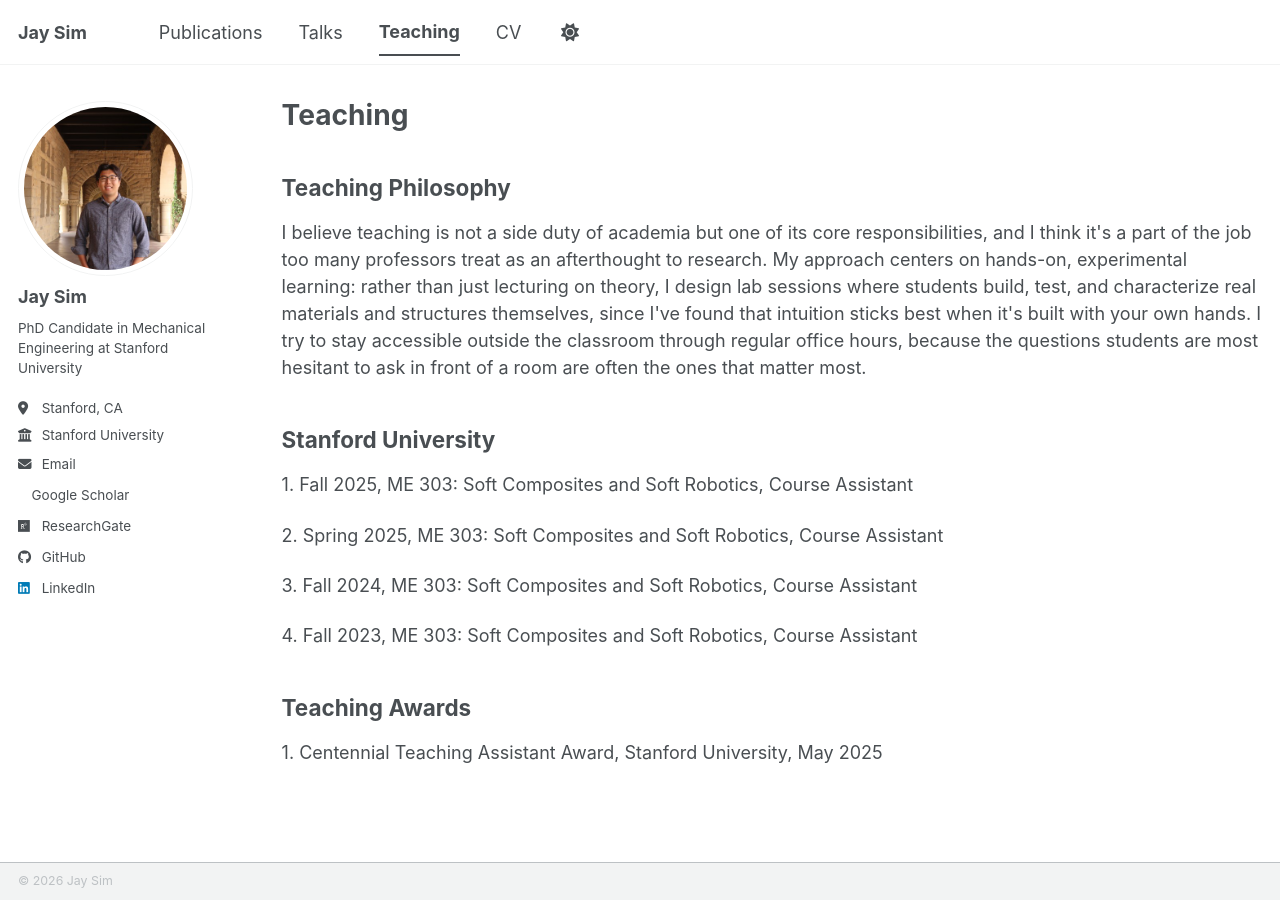
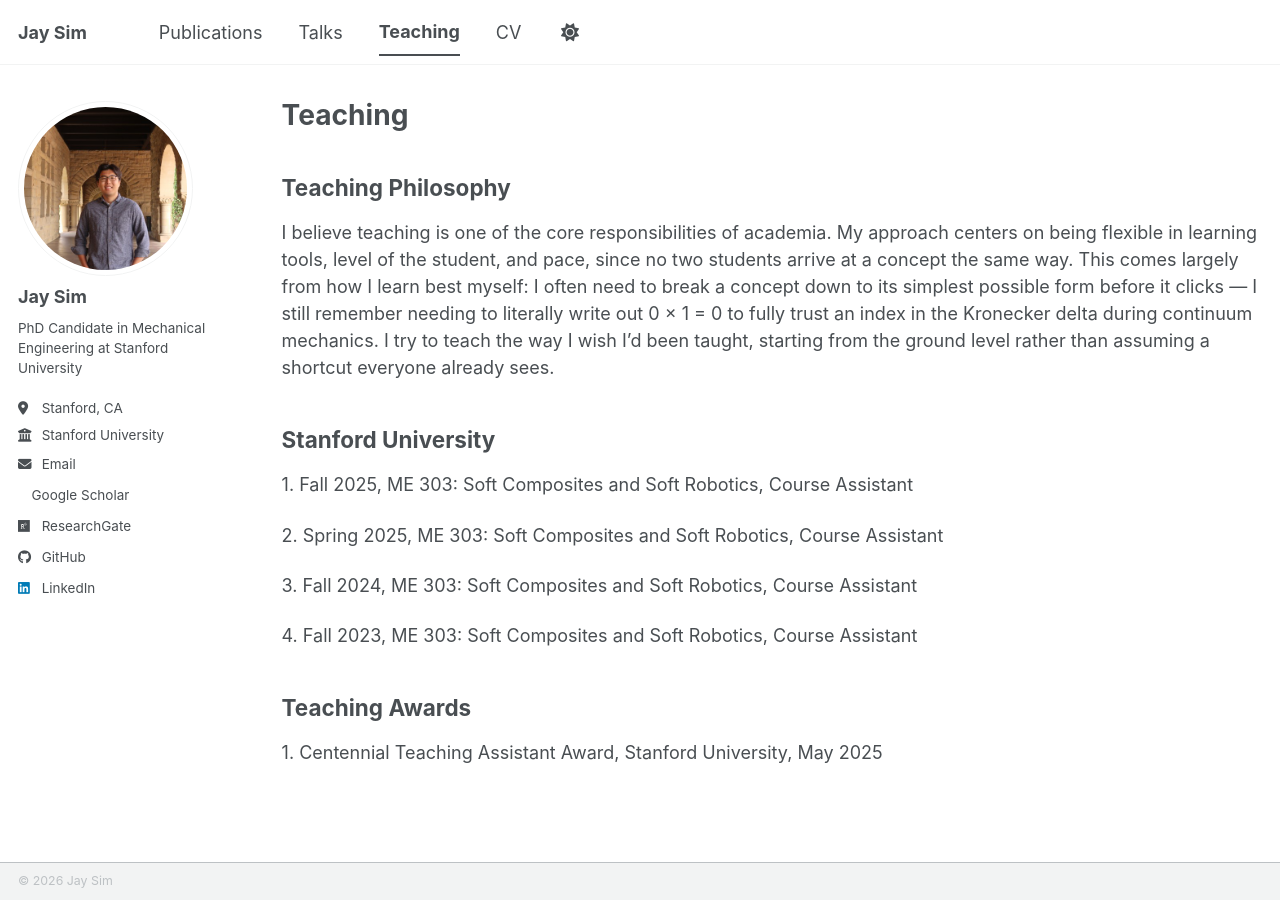
Before and after one commit to jaysejinsim/jaysejinsim.github.io, a Jekyll site: the page built from _pages/teaching.html, in a window 1280 px wide. Built offline with Jekyll 4.4.1, drawn with Linux system fonts in a browser that asks for light colours; a style sheet for code colours, icons or effects is not loaded.

Commit message:
Rewrite teaching philosophy to focus on own learning style, not critique of other professors

```diff
--- a/_pages/teaching.html
+++ b/_pages/teaching.html
@@ -8,7 +8,7 @@ author_profile: true
 {% include base_path %}
 
 <h2>Teaching Philosophy</h2>
-<p>I believe teaching is not a side duty of academia but one of its core responsibilities, and I think it's a part of the job too many professors treat as an afterthought to research. My approach centers on hands-on, experimental learning: rather than just lecturing on theory, I design lab sessions where students build, test, and characterize real materials and structures themselves, since I've found that intuition sticks best when it's built with your own hands. I try to stay accessible outside the classroom through regular office hours, because the questions students are most hesitant to ask in front of a room are often the ones that matter most.</p>
+<p>I believe teaching is one of the core responsibilities of academia. My approach centers on being flexible in learning tools, level of the student, and pace, since no two students arrive at a concept the same way. This comes largely from how I learn best myself: I often need to break a concept down to its simplest possible form before it clicks &mdash; I still remember needing to literally write out 0 &times; 1 = 0 to fully trust an index in the Kronecker delta during continuum mechanics. I try to teach the way I wish I&rsquo;d been taught, starting from the ground level rather than assuming a shortcut everyone already sees.</p>
 
 {% assign institutions = site.teaching | group_by: 'institution' %}
 {% for group in institutions %}
```
